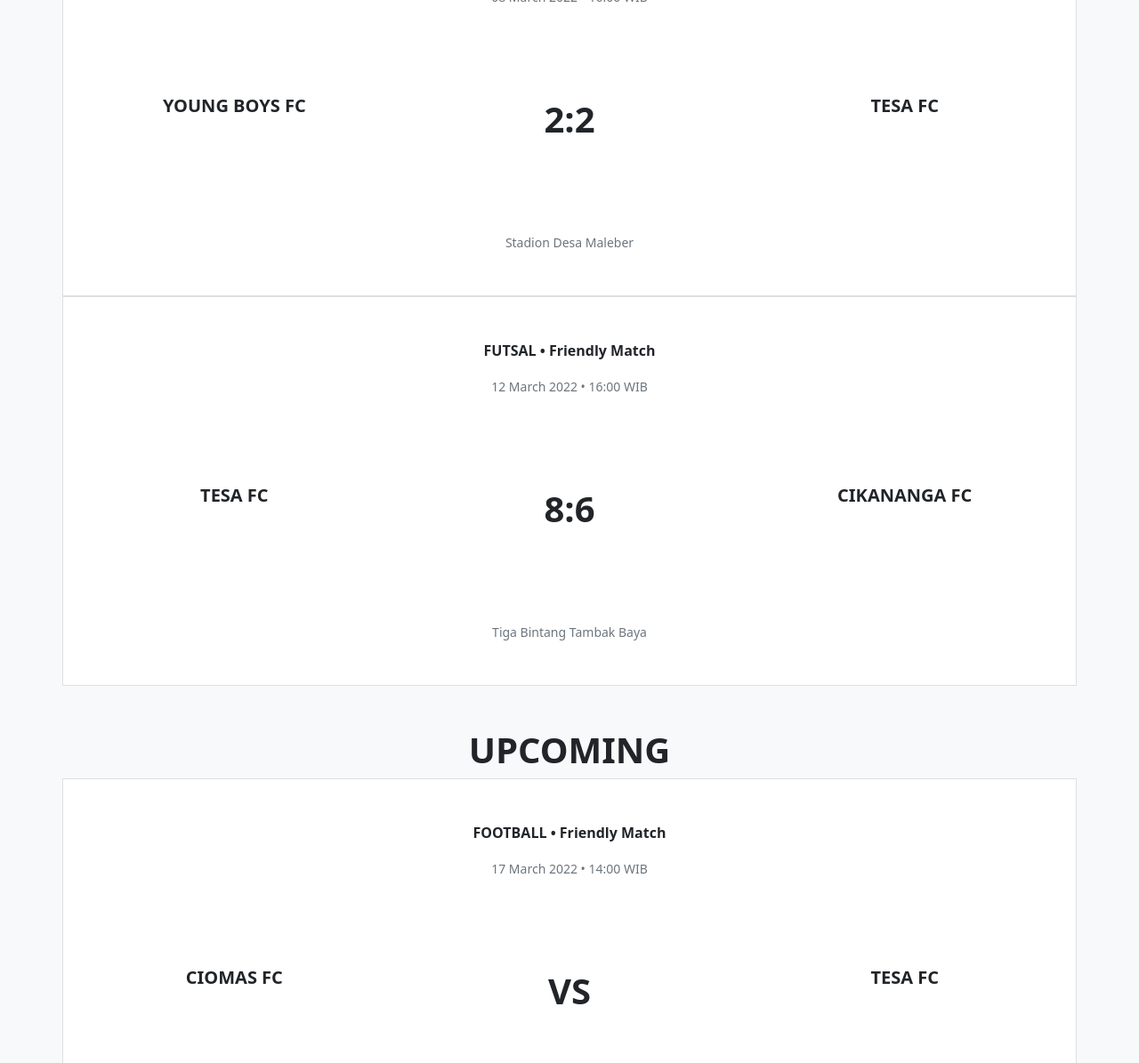
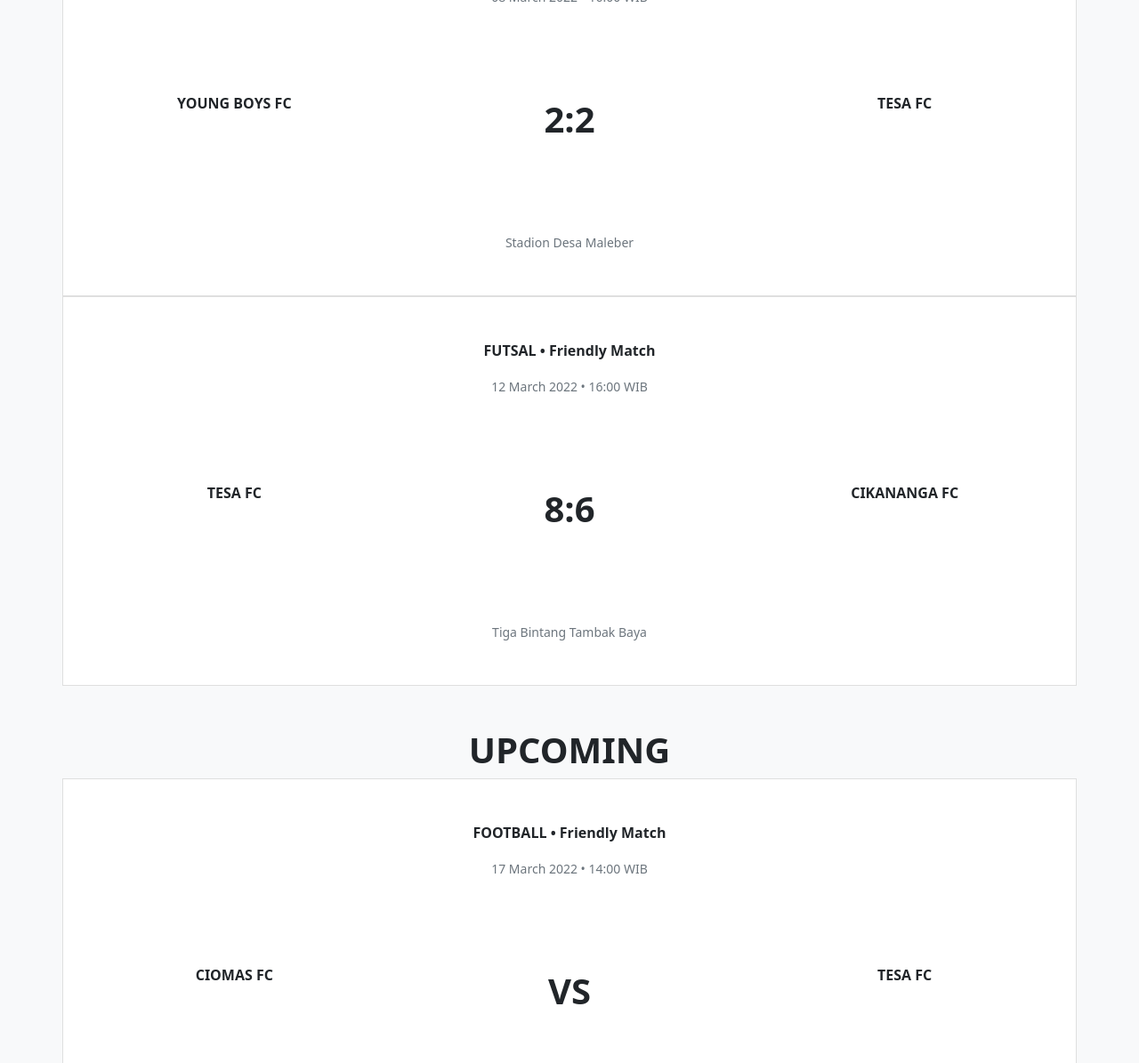
Before and after one commit to tesafc/www2, a Jekyll site: the page built from matches.html, in a window 1280 px wide. Shown: the part 929-2124 px from the top of the page at 89% size. Built offline with Jekyll 4.4.1, drawn with Linux system fonts in a browser that asks for light colours.

Commit message:
Update matches.html

```diff
--- a/matches.html
+++ b/matches.html
@@ -17,13 +17,13 @@
             <p class="card-text text-center fw-bolder"><span class="text-uppercase">{{ item.type }}</span> • <span class="text-capitalize">{{ item.competition }}</span></p>
             <p class="card-text text-center text-capitalize text-secondary"><small>{{ item.date | date: "%d %B %Y • %R" | append: " WIB" }}</small></p>
             <div class="row row-cols-3 text-center text-uppercase fw-bolder my-5 py-5">
-              <div class="col fs-5">{{ item.home }}</div>
+              <div class="col fs-6">{{ item.home }}</div>
               {% if item.status == "done" %}
               <div class="col fs-1">{{ item.result }}</div>
                 {% else %}
               <div class="col fs-1">vs</div>
               {% endif %}
-              <div class="col fs-5">{{ item.away }}</div>
+              <div class="col fs-6">{{ item.away }}</div>
             </div>
             <p class="card-text text-center text-capitalize text-secondary"><small>{{ item.place }}</small></p>
           </div>
```
